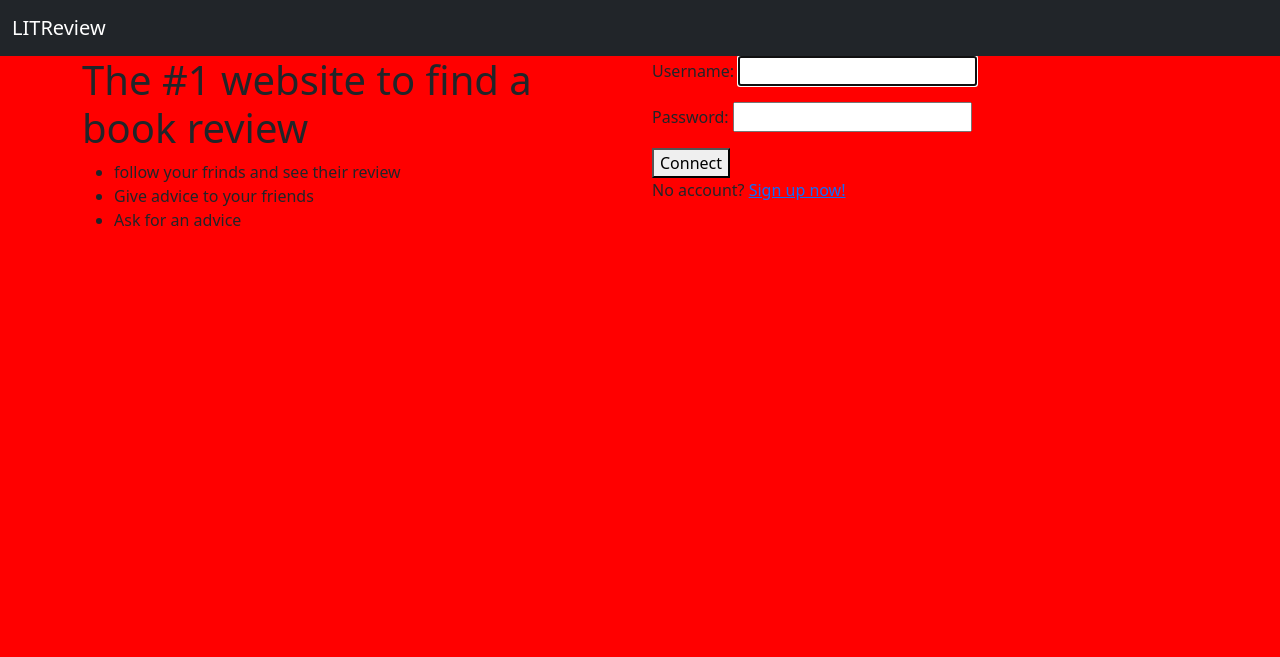
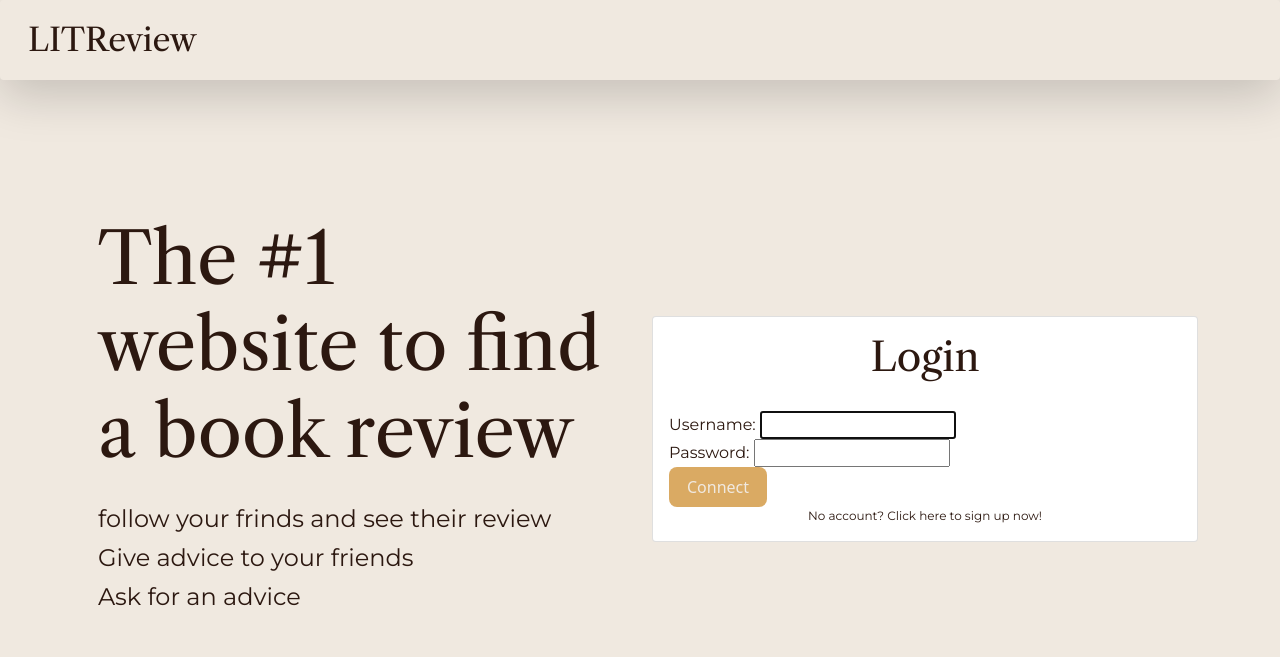
Before and after one commit to AatroXissTV/OC_P9_litreview_django, a Django app: page / in a window 1280 px wide. Shown: the top 657 px of the page. Run offline with Django 3.2, Linux system fonts and the light colour scheme.

Commit message:
v.0.3.0 First version of CSS

```diff
--- a/authentication/templates/authentication/login.html
+++ b/authentication/templates/authentication/login.html
@@ -1,22 +1,29 @@
 {% extends 'base.html' %}
 {% block content %}
-<div class="container">
-    <div class="row">
+<div class="container hp-container">
+    <div class="row align-items-center">
         <div class="col-sm">
-            <h1>The #1 website to find a book review</h1>
-            <ul>
-                <li>follow your frinds and see their review</li>
-                <li>Give advice to your friends</li>
-                <li>Ask for an advice</li>
-            </ul>
+            <div class="p-3">
+                <h1>The #1 website to find a book review</h1>
+                <div class="container values-container">
+                    <h2>follow your frinds and see their review</h2>
+                    <h2>Give advice to your friends</h2>
+                    <h2>Ask for an advice</h2>
+                </div>
+            </div>
         </div>
         <div class="col-sm">
-            <form method="post">
-                {{ form.as_p}}
-                {% csrf_token %}
-                <button type="submit">Connect</button>
-            </form>
-            <p>No account? <a href="{% url 'signup' %}">Sign up now!</a></p>
+            <div class="card">
+                <div class="card-body">
+                    <h5 class="card-title">Login</h5>
+                    <form method="post">
+                        {{ form.as_p}}
+                        {% csrf_token %}
+                        <button type="submit" class="btn-hp">Connect</button>
+                    </form>
+                    <p class="hp-signup">No account? Click <a href="{% url 'signup' %}"> here </a>to sign up now!</p>
+                </div>
+            </div>
         </div>
     </div>
 </div>
--- /dev/null
+++ b/static/litreview/layout.css
@@ -0,0 +1,29 @@
+/* ============  Layout  ================ */
+/* css for hp container */
+
+.hp-container {
+    margin-top: 200px;
+}
+
+.values-container {
+    margin-top: 30px;
+    margin-bottom: 30px;
+    padding: 0%;
+}
+
+.btn-hp {
+    background-color: var(--accent-color-2);
+    border: var(--dominant-color);
+    color: var(--dominant-color);
+    padding: 8px 18px;
+    text-align: center;
+    text-decoration: none;
+    display: inline-block;
+    font-size: 16px;
+    border-radius: 8px;
+}
+
+.hp-signup {
+    text-align: center;
+    font-size: 12px;
+}
--- /dev/null
+++ b/static/litreview/navbar.css
@@ -0,0 +1,24 @@
+/* ============  Navbar  ================ */
+/* css for navbar */
+
+.nav-main {
+    background-color: var(--dominant-color);
+    position: fixed;
+    top: 0;
+    z-index: 10;
+    display: flex;
+    width: 100%;
+    height: 80px;
+    padding: 0 4%;
+    align-items: center;
+}
+
+.nav-logo {
+    color: var(--complementary-color) !important;
+    font-size: 2em;
+    font-family: var(--title-font);
+}
+
+.nav-link {
+    color: var(--complementary-color) !important;
+}
--- a/static/litreview/style.css
+++ b/static/litreview/style.css
@@ -1,3 +1,88 @@
+/* Main CSS file for LITReview */
+
+/* import Google fonts */
+@import url(https://fonts.googleapis.com/css?family=libre+caslon+text);
+@import url(https://fonts.googleapis.com/css?family=montserrat);
+
+/* import css files in master.css */
+@import url(navbar.css);
+@import url(layout.css);
+
+/* variable css for colors & fonts */
+:root {
+
+    /* colors (3 colors: 1 dominant(60%), 1 complementary (30%), 2 accent (5%) */
+    --dominant-color: #F0E9E0;
+    --complementary-color: #2C1810;
+    --accent-color: #64866E;
+    --accent-color-2: #DAAA63;
+
+    /* color support */
+    --white-color: #fff;
+    --black-color: #000;
+
+    /* font & typos */
+    --title-font: 'libre caslon text', serif;
+    --body-font: 'montserrat', sans-serif;
+    --title-font-size: 4.5rem;
+    --medium-font-size: 2.5rem;
+    --small-medium-font-size: 1.5rem;
+    --body-font-size: 1rem;
+}
+
+/* css style reset */
+* {
+    margin: 0;
+    padding: 0;
+    box-sizing: border-box;
+}
+
 body {
-    background-color: red;
+    background: var(--dominant-color);
 }
+
+h1 {
+    font-family: var(--title-font);
+    font-size: var(--title-font-size);
+    color: var(--complementary-color);
+    margin: 0;
+    padding: 0;
+}
+
+h2 {
+    font-family: var(--body-font);
+    font-size: var(--small-medium-font-size);
+    color: var(--complementary-color);
+    margin: 0;
+    padding: 0;
+    margin-bottom: 10px !important;
+}
+
+h5 {
+    font-family: var(--title-font);
+    font-size: var(--medium-font-size);
+    color: var(--complementary-color);
+    margin-bottom: 30px !important;
+    text-align: center;
+    margin: 0;
+}
+
+p {
+    font-family: var(--body-font);
+    font-size: var(--body-font-size);
+    color: var(--complementary-color);
+    margin: 0;
+    padding: 0;
+}
+
+a {
+    font-family: var(--body-font);
+    text-decoration: none;
+    color: var(--complementary-color);
+}
+
+li {
+    list-style: none;
+    font-family: var(--body-font);
+    color: var(--complementary-color);
+}
--- a/templates/base.html
+++ b/templates/base.html
@@ -15,9 +15,9 @@
 
 <body>
     <!--- Navigation -->
-    <nav class="navbar navbar-expand-lg navbar-dark bg-dark">
+    <nav class="navbar navbar-expand-lg navbar-dark shadow-lg p-3 mb-5 rounded nav-main">
         <div class="container-fluid">
-          <a class="navbar-brand" href="#">LITReview</a>
+          <a class="navbar-brand nav-logo" href="#">LITReview</a>
           {% if user.is_authenticated %}
           <button class="navbar-toggler" type="button" data-bs-toggle="collapse" data-bs-target="#navbarNav">
             <span class="navbar-toggler-icon"></span>
```
Also changed, not shown: db.sqlite3.
